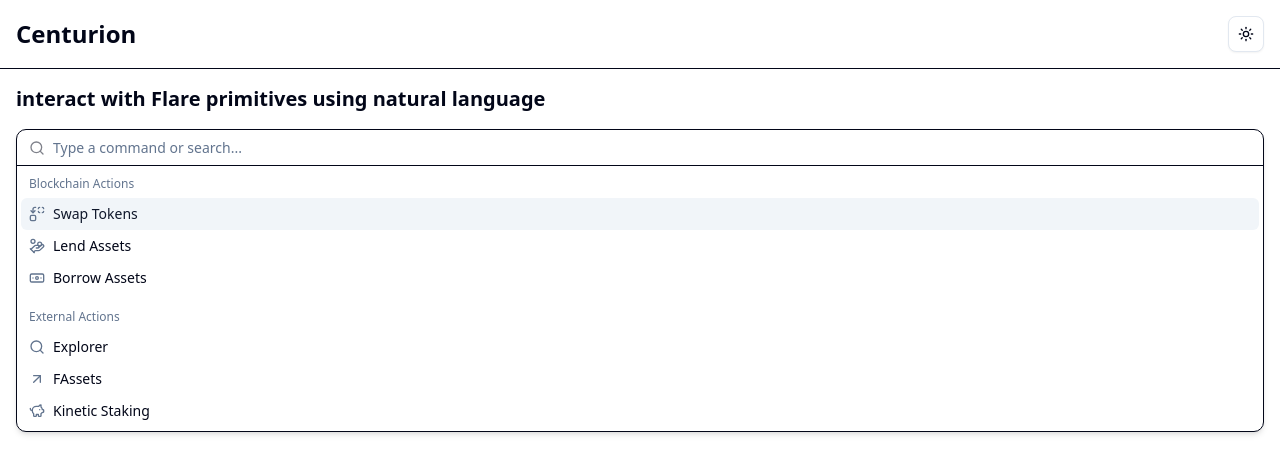
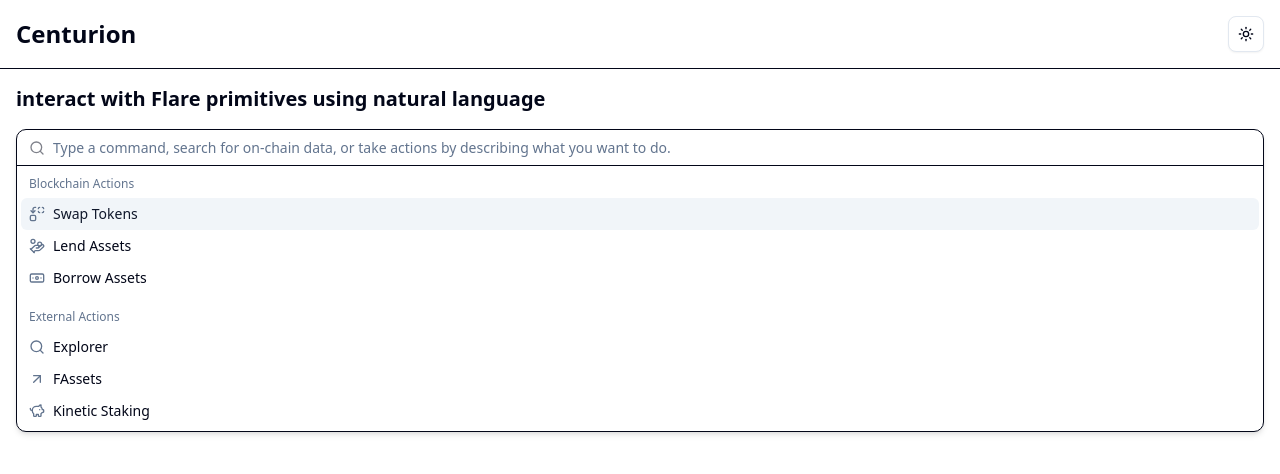
Before and after one commit to raviriley/raggy, a Next.js app in the folder centurion/: page / in a window 1280 px wide. Shown: the top 474 px of the page. Built offline with nearby package versions, Linux system fonts and the light colour scheme.

Commit message:
Update command message

```diff
--- a/centurion/app/page.tsx
+++ b/centurion/app/page.tsx
@@ -103,7 +103,7 @@
           }}
         >
           <CommandInput
-            placeholder="Type a command or search..."
+            placeholder="Type a command, search for on-chain data, or take actions by describing what you want to do."
             value={input}
             onValueChange={(value) => {
               handleInputChange({ target: { value } } as any);
```
